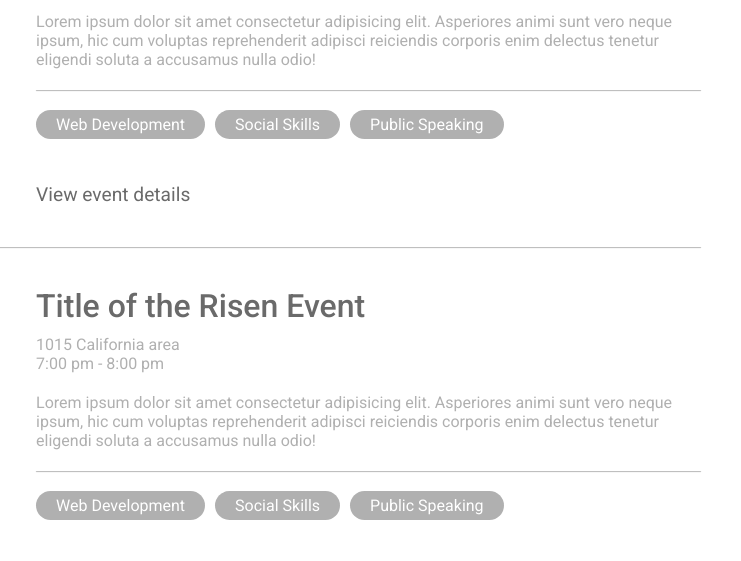
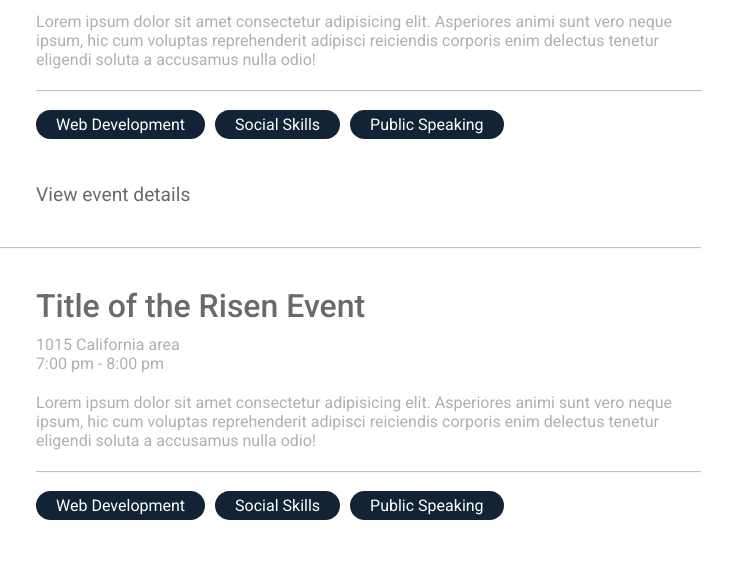
Before and after one commit to ursaciuc-adrian/event-time, a plain HTML site: page index.html in a window 1280 px wide. Shown: the part 272-833 px from the top of the page, 539-1280 px from the left. Drawn offline with Linux system fonts and the light colour scheme.

Commit message:
Change styles

```diff
--- a/scss/_component.scss
+++ b/scss/_component.scss
@@ -91,7 +91,7 @@
         margin-top: 20px;
 
         .tag {
-            background-color: #B0B0B0;
+            background-color: #122335;
             color: #fff;
             padding: 5px 20px;
             border-radius: 20px;
```
Also changed, not shown: css/main.css.
